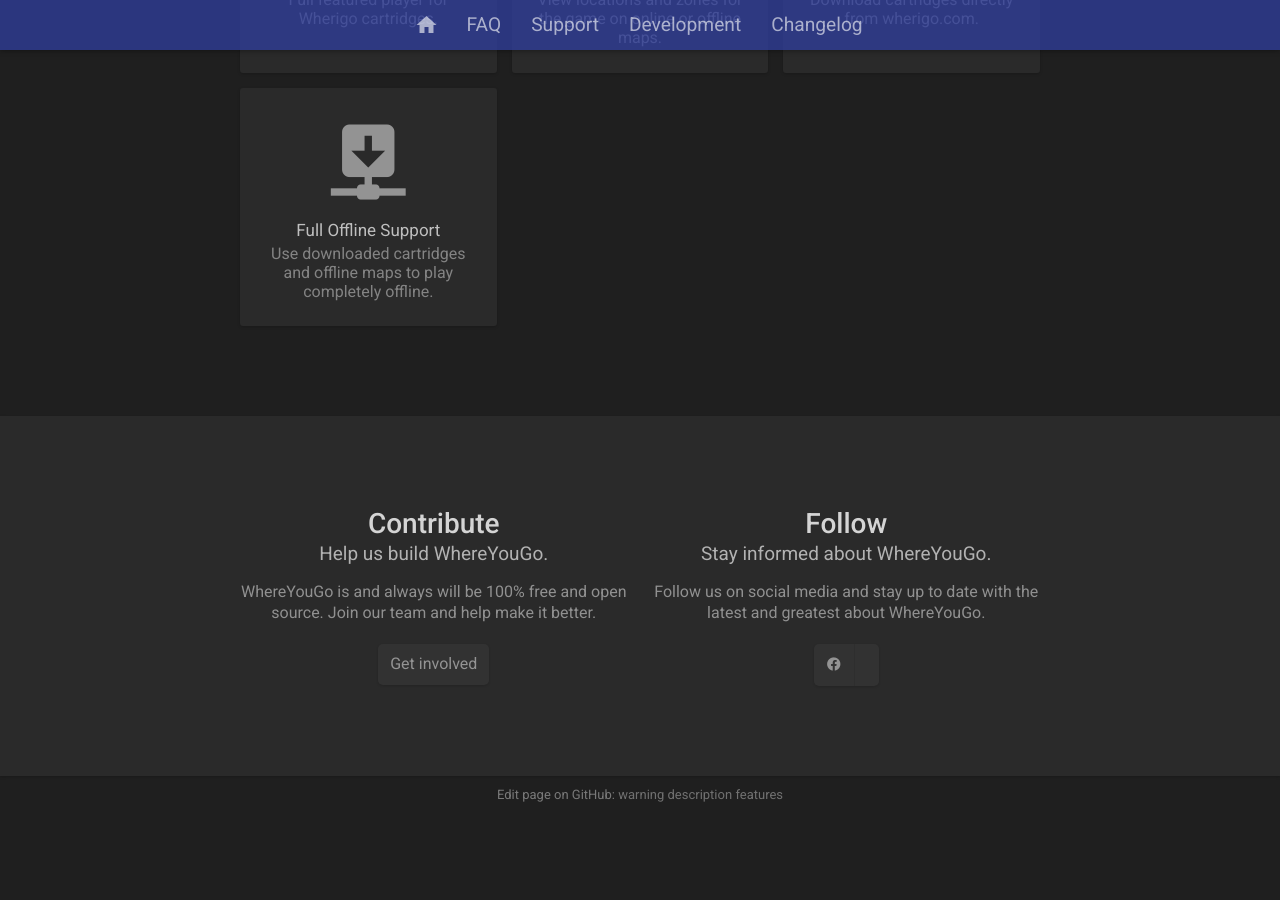
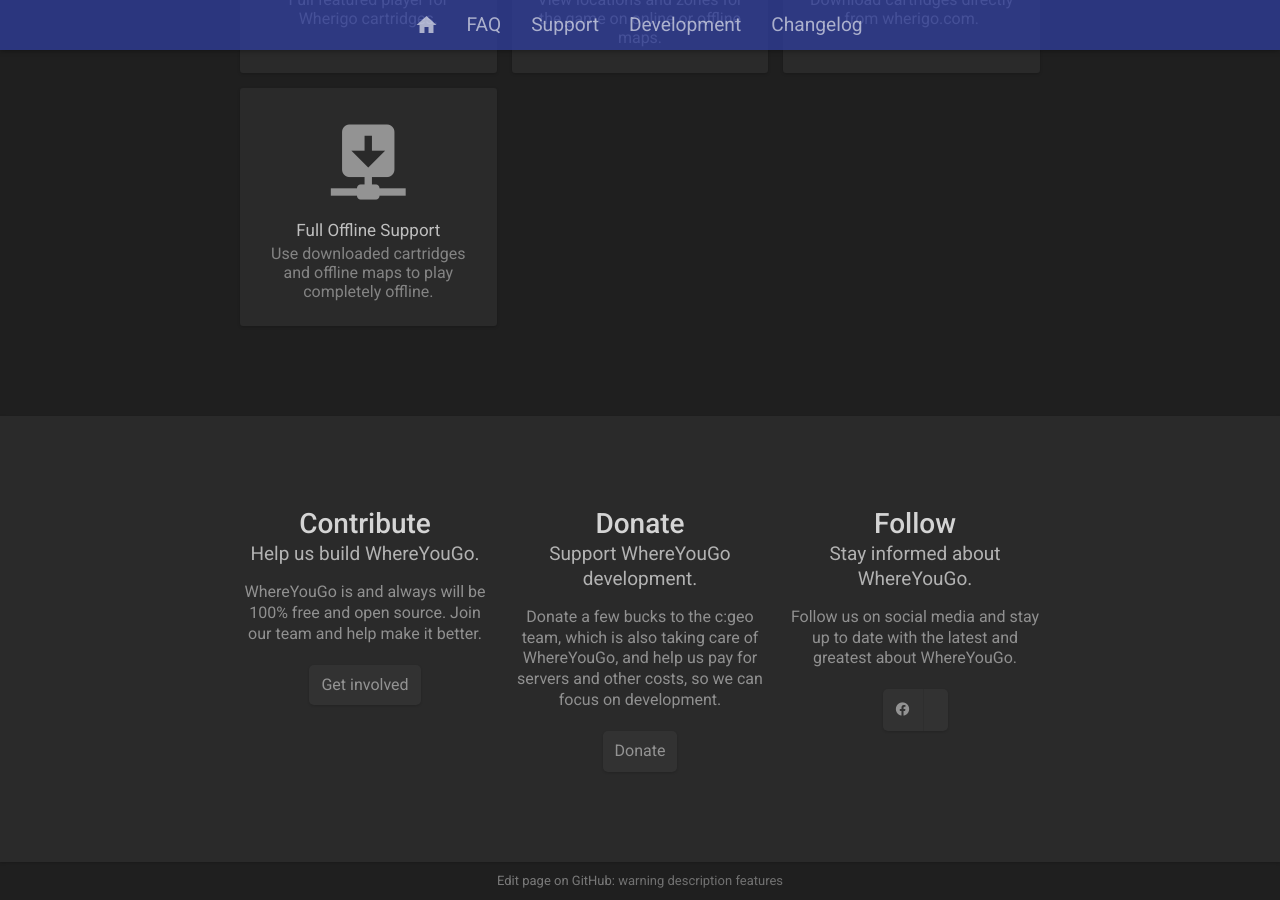
Before and after one commit to cgeo/WhereYouGo-website, a Jekyll site: the page built from index.html, in a window 1280 px wide and 900 px high, scrolled down 1044 px. Built offline with Jekyll 4.4.1, drawn with Linux system fonts in a browser that asks for light colours; nearby versions of some CDN libraries; a script that is not in the unit is left out; before the commit the page ends 1858 px from its top, so only the background shows below that.

Commit message:
Include donation link
People might also want to donate to the c:geo team via WhereYouGo. Why not.

```diff
--- a/_data/actions.yml
+++ b/_data/actions.yml
@@ -4,6 +4,12 @@
   buttons:
   - label: Get involved
     url: development
+- title: Donate
+  subtitle: Support WhereYouGo development.
+  description: Donate a few bucks to the c:geo team, which is also taking care of WhereYouGo, and help us pay for servers and other costs, so we can focus on development.
+  buttons:
+  - label: Donate
+    url: https://www.paypal.com/cgi-bin/webscr?cmd=_s-xclick&hosted_button_id=AQBS7UP76CXW2
 - title: Follow
   subtitle: Stay informed about WhereYouGo.
   description: Follow us on social media and stay up to date with the latest and greatest about WhereYouGo.
```
